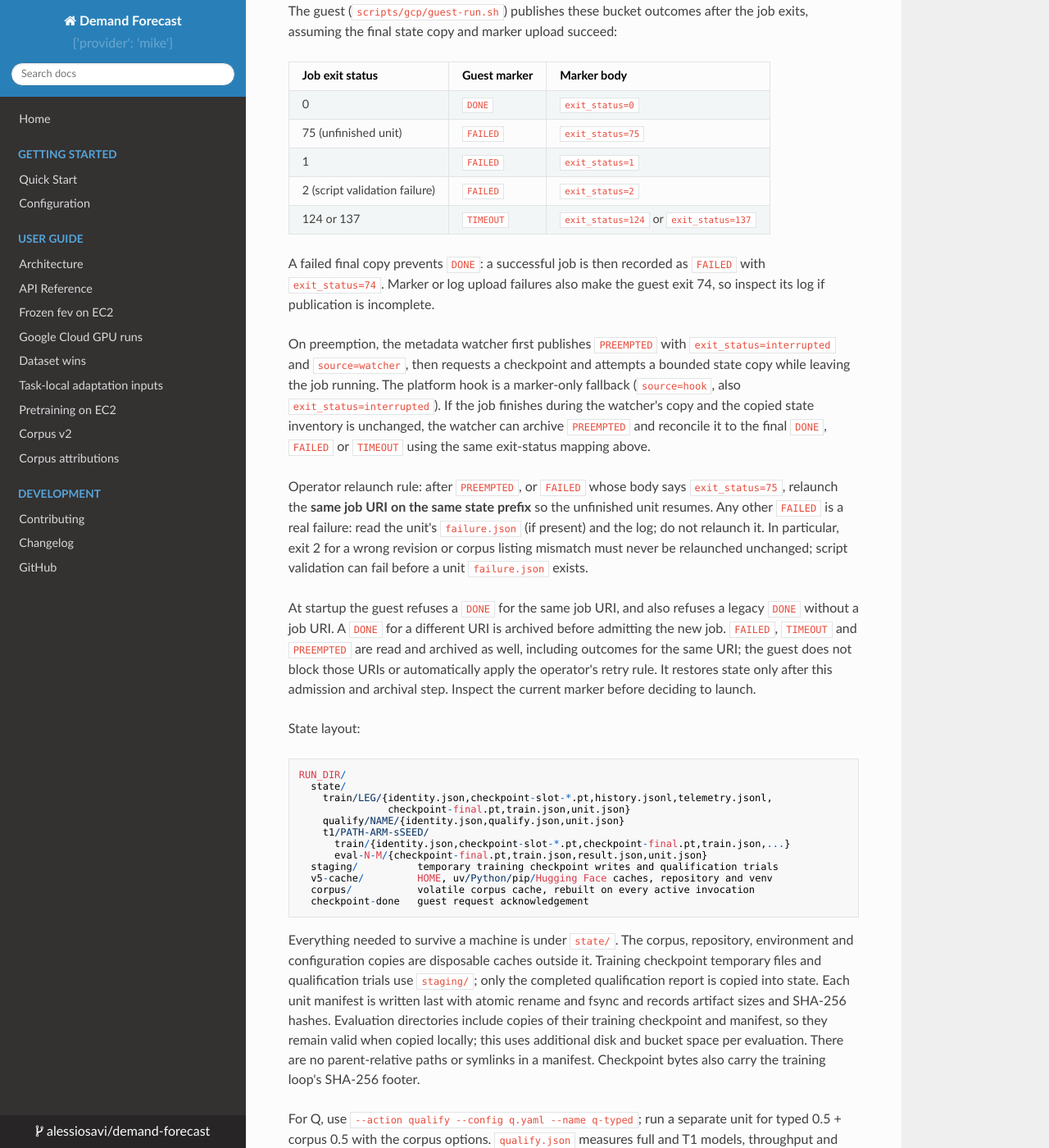
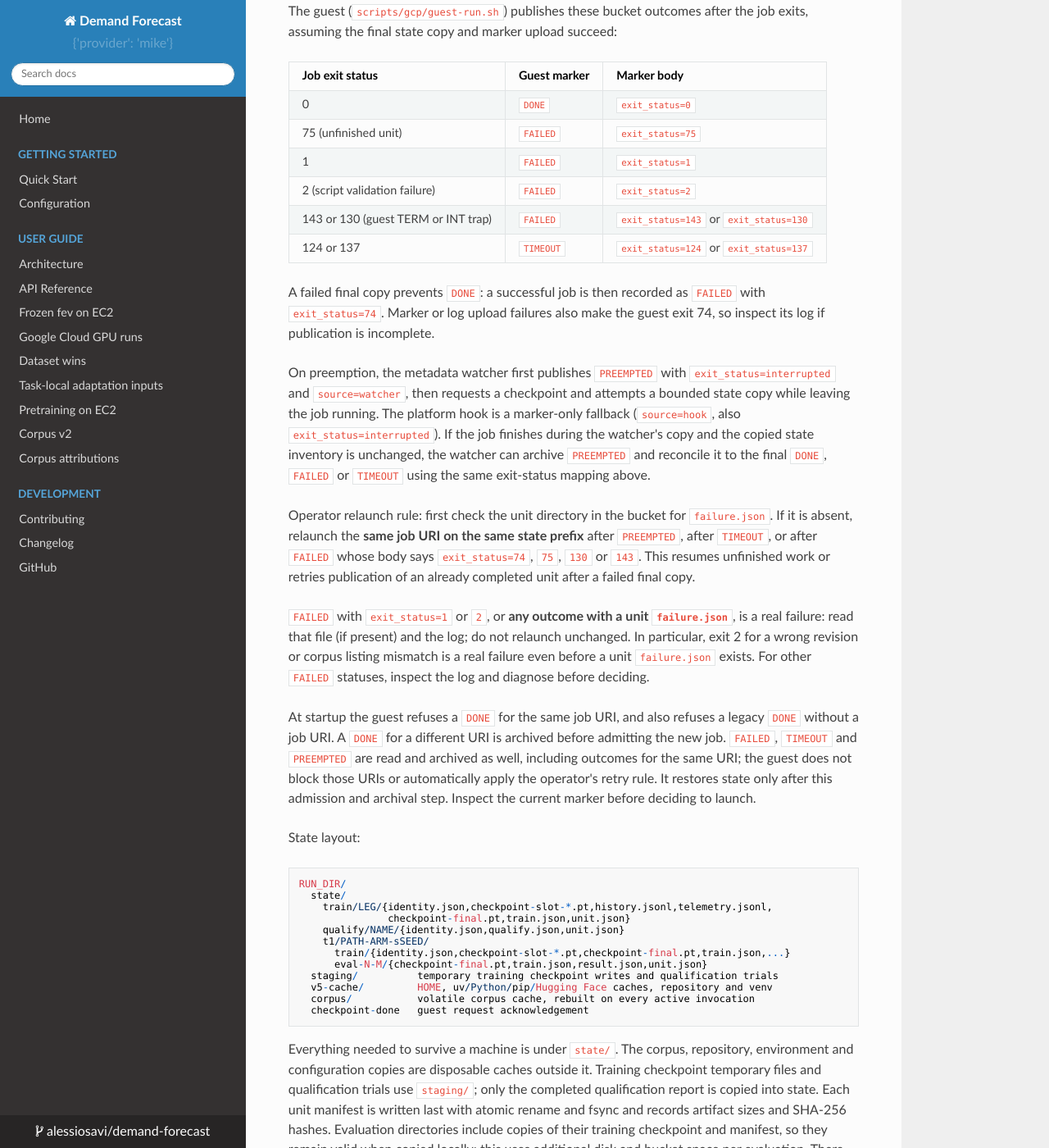
Before and after one commit to alessiosavi/demand-forecast, an MkDocs documentation site: the page built from docs/v5-training.md, in a window 1280 px wide and 1400 px high, scrolled down 1323 px. Shown: the whole window at 82% size. Built offline with MkDocs 1.6.1, drawn with Linux system fonts in a browser that asks for light colours; nearby versions of some CDN libraries; some of the changed text lies outside the part shown.

Commit message:
fix(v5): the job generator imports nothing from the project; relaunch rule; the selection verdict
make_v5_job.py runs with a bare interpreter again (its evaluation-size
defaults are its own, pinned equal to the command line's by a test). The
documentation states which stops are relaunched (PREEMPTED, TIMEOUT and
FAILED with exit status 74, 75, 130 or 143 when the unit holds no
failure.json) and which are real failures. The selection path's overall
outcome combines the deciding comparison with its selection report. An
arm directory must be a real directory.

```diff
--- a/docs/v5-training.md
+++ b/docs/v5-training.md
@@ -68,6 +68,7 @@ the job exits, assuming the final state copy and marker upload succeed:
 | 75 (unfinished unit) | `FAILED` | `exit_status=75` |
 | 1 | `FAILED` | `exit_status=1` |
 | 2 (script validation failure) | `FAILED` | `exit_status=2` |
+| 143 or 130 (guest TERM or INT trap) | `FAILED` | `exit_status=143` or `exit_status=130` |
 | 124 or 137 | `TIMEOUT` | `exit_status=124` or `exit_status=137` |
 
 A failed final copy prevents `DONE`: a successful job is then recorded as
@@ -82,12 +83,17 @@ job finishes during the watcher's copy and the copied state inventory is
 unchanged, the watcher can archive `PREEMPTED` and reconcile it to the final
 `DONE`, `FAILED` or `TIMEOUT` using the same exit-status mapping above.
 
-Operator relaunch rule: after `PREEMPTED`, or `FAILED` whose body says
-`exit_status=75`, relaunch the **same job URI on the same state prefix** so the
-unfinished unit resumes. Any other `FAILED` is a real failure: read the unit's
-`failure.json` (if present) and the log; do not relaunch it. In particular, exit
-2 for a wrong revision or corpus listing mismatch must never be relaunched
-unchanged; script validation can fail before a unit `failure.json` exists.
+Operator relaunch rule: first check the unit directory in the bucket for
+`failure.json`. If it is absent, relaunch the **same job URI on the same state
+prefix** after `PREEMPTED`, after `TIMEOUT`, or after `FAILED` whose body says
+`exit_status=74`, `75`, `130` or `143`. This resumes unfinished work or retries
+publication of an already completed unit after a failed final copy.
+
+`FAILED` with `exit_status=1` or `2`, or **any outcome with a unit
+`failure.json`**, is a real failure: read that file (if present) and the log;
+do not relaunch unchanged. In particular, exit 2 for a wrong revision or corpus
+listing mismatch is a real failure even before a unit `failure.json` exists.
+For other `FAILED` statuses, inspect the log and diagnose before deciding.
 
 At startup the guest refuses a `DONE` for the same job URI, and also refuses a
 legacy `DONE` without a job URI. A `DONE` for a different URI is archived before
@@ -157,10 +163,16 @@ training is validated and reused. For an inconclusive result, double both
 the same arm's state prefix. Training parameters and identity are unchanged;
 only the new `eval-N-M/` is evaluated and published. One extension is allowed by
 S1; unresolved results go back to the owner. Copy each arm's evaluation directory
-locally for `t1-compare` (implemented separately in task P7b): provide the same
-base, code, path, seed and evaluation parameters and one `--arm NAME=DIR` per
-required arm. This job generator does not perform that local comparison. S1
-also requires plan 4's fitted-table checks inside its registered ceiling.
+locally for `t1-compare`: provide the **byte-exact base file used to generate
+the arms**, code, path, seed and evaluation parameters and one `--arm NAME=DIR`
+per required arm. The base file's SHA-256 is compared, so even changes only to
+`workers`, `device` or YAML formatting are refused, although `workers` and
+`device` are excluded from the training identity. Each arm must name an existing
+real directory, not a symlink. For `selection`, the top-level `compare.json`
+outcome combines the deciding comparison and `selection_report.outcome`: either
+failure means fail; otherwise either inconclusive means inconclusive; only two
+passes mean pass. This job generator does not perform that local comparison.
+S1 also requires plan 4's fitted-table checks inside its registered ceiling.
 
 On a preemption, training acknowledges the guest's request only when its last
 checkpoint write plus the longest recent update fits within six seconds. If the
```
Also changed, not shown: 4 other files.
